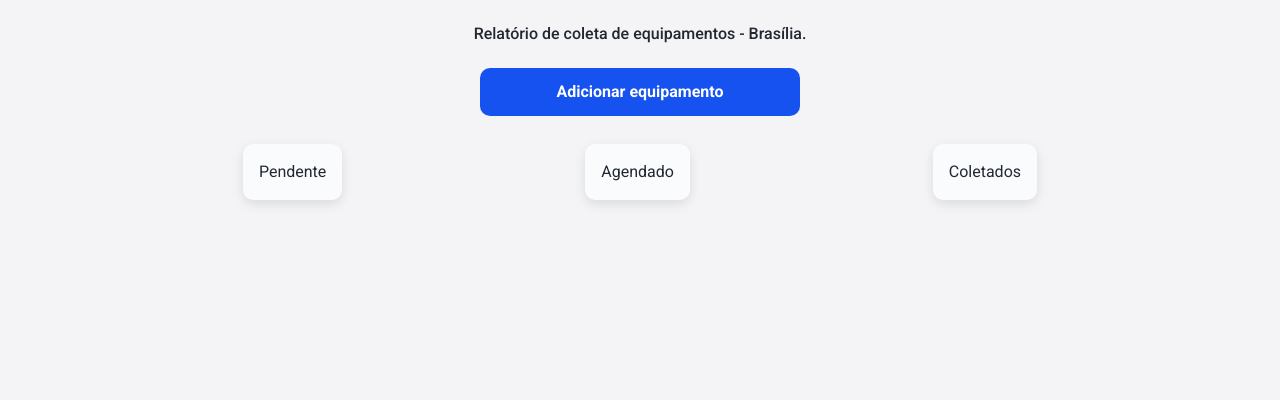
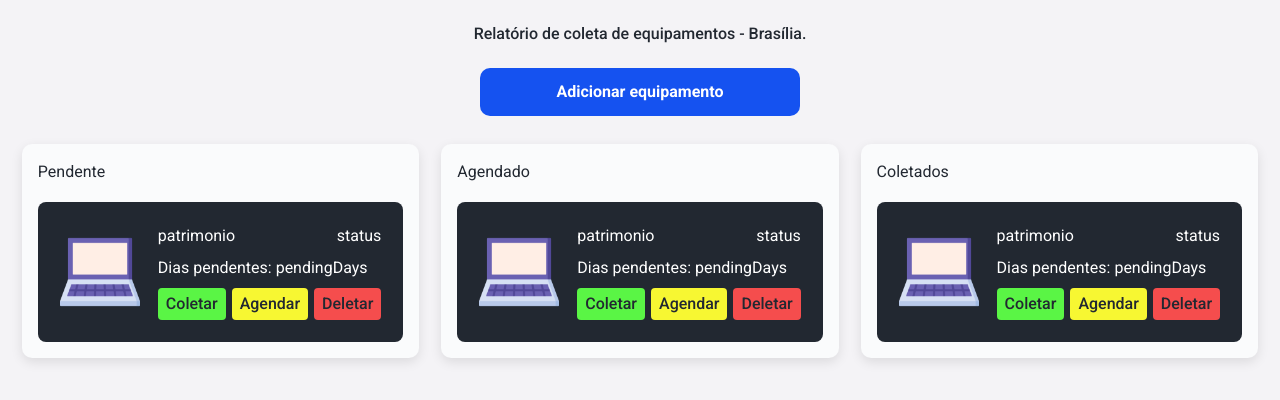
Before and after one commit to GMN-dev/FacaMinhaColeta, a Next.js app: page / in a window 1280 px wide. Shown: the top 400 px of the page. Built offline with nearby package versions, Linux system fonts and the light colour scheme.

Commit message:
Modal context created

```diff
--- a/src/app/layout.tsx
+++ b/src/app/layout.tsx
@@ -1,5 +1,6 @@
 import type { Metadata } from "next";
 import "./globals.css";
+import ModalContextProvider from "@/context/AppContext";
 
 export const metadata: Metadata = {
   title: "Faça Minha Coleta App",
@@ -14,7 +15,9 @@ export default function RootLayout({
   return (
     <html lang="en">
       <body>
-        {children}
+        <ModalContextProvider>
+          {children}
+        </ModalContextProvider>
       </body>
     </html>
   );
--- a/src/app/page.tsx
+++ b/src/app/page.tsx
@@ -1,4 +1,5 @@
 import "./globals.css"
+import Asset from "@/components/Asset/Asset";
 
 export default function Home() {
   return (
@@ -11,16 +12,19 @@ export default function Home() {
         <section className="section-container">
           <h3>Pendente</h3>
           <div className="items">
+          <Asset />
           </div>
         </section>
         <section className="section-container">
           <h3>Agendado</h3>
           <div className="items">
+          <Asset />
           </div>
         </section>
         <section className="section-container">
           <h3>Coletados</h3>
           <div className="items">
+          <Asset />
           </div>
         </section>
       </section>
--- /dev/null
+++ b/src/components/Asset/Asset.module.css
@@ -0,0 +1,48 @@
+.assetContainer{
+    display: flex;
+    gap: 18px;
+    padding: 22px;
+    border-radius: 8px;
+    background-color: #222831;
+    color: white;
+    margin-top: 18px;
+}
+.imgContainer{
+    display: flex;
+    align-items: center;
+}
+.containerInfo{
+    display: flex;
+    flex-direction: column;
+    gap: 8px;
+}
+.top{
+    display: flex;
+    justify-content: space-between;
+    align-items: center;
+}
+.containerBtn{
+    display: flex;
+    gap: 6px;
+}
+.btn{
+    padding: 4px 8px 4px 8px;
+    color: #222831;
+    font-weight: 500;
+    cursor: pointer;
+    border: none;
+    border-radius: 4px;
+}
+.btn:hover{
+    filter: brightness(1.4);
+}
+
+#check{
+    background-color: rgb(90, 245, 69);
+}
+#scheduled{
+    background-color: rgb(247, 247, 50);
+}
+#del{
+    background-color: rgb(245, 77, 77);
+}
--- /dev/null
+++ b/src/components/Asset/Asset.tsx
@@ -0,0 +1,29 @@
+import Image from "next/image";
+import styles from "./Asset.module.css"
+import notebook from "../../../public/notebook.png"
+
+const Asset = () => {
+    return(
+        <div className={styles.assetContainer}>
+            <div className={styles.imgContainer}>
+                <Image src={notebook} width={80} height={80} alt="Monitor" />
+            </div>
+            <div className={styles.containerInfo}>
+                <div className={styles.top}>
+                    <h1>patrimonio</h1>
+                    <span>status</span>
+                </div>
+                <div>
+                    <h3>Dias pendentes: pendingDays</h3>
+                </div>
+                <div className={styles.containerBtn}>
+                    <button className={styles.btn} id={styles.check} type="button">Coletar</button>
+                    <button className={styles.btn} id={styles.scheduled} type="button">Agendar</button>
+                    <button className={styles.btn} id={styles.del} type="button">Deletar</button>
+                </div>
+            </div>
+        </div>
+    );
+}
+
+export default Asset;
--- /dev/null
+++ b/src/context/AppContext.tsx
@@ -0,0 +1,25 @@
+"use client"
+
+import { createContext, ReactNode, useState } from "react"
+
+type ModalType = {
+    isEnable: boolean;
+    setIsEnable: (isEnable: boolean) => void
+}
+type ModalPropsType = {
+    children: ReactNode;
+}
+
+const ModalContext = createContext<ModalType | undefined>(undefined);
+
+const ModalContextProvider: React.FC<ModalPropsType> = ({children}) => {
+    const [isEnable, setIsEnable] = useState(false);
+
+    return(
+       <ModalContext.Provider value={{isEnable, setIsEnable}}>
+        {children}
+       </ModalContext.Provider>
+    );
+};
+
+export default ModalContextProvider;
```
Also changed, not shown: src/components/Modal/Modal.module.css (added, +17 -0 lines), src/components/Modal/Modal.tsx (added, +11 -0 lines), public/monitor.png (added), public/notebook.png (added).
